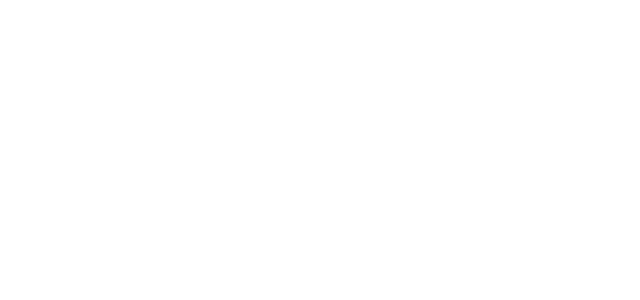
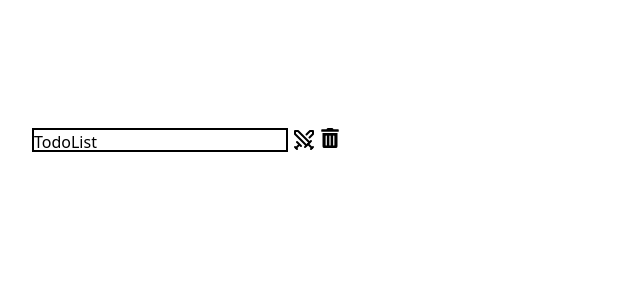
Before and after one commit to takasora1217/yuusha-todo, a React (Vite) app: page / in a window 1280 px wide. Shown: the top 300 px of the page, without its empty margins (0-640 px from the left). Built offline with nearby package versions, Linux system fonts and the light colour scheme.

Commit message:
feat:todoリストのUIを作成

```diff
--- a/package.json
+++ b/package.json
@@ -12,6 +12,7 @@
   "dependencies": {
     "react": "^19.1.0",
     "react-dom": "^19.1.0",
+    "react-icons": "^5.5.0",
     "react-router-dom": "^7.6.0"
   },
   "devDependencies": {
--- /dev/null
+++ b/src/components/TodoList.jsx
@@ -0,0 +1,19 @@
+import React from "react";
+import { LuSwords } from "react-icons/lu";
+import { FaTrashAlt } from "react-icons/fa";
+
+export const TodoList = () => {
+  return (
+    <>
+      <div className="flex space-x-1">
+        <div className="border-solid border-2 border-black w-64 h-6">
+          TodoList
+        </div>
+        <LuSwords className="w-6 h-6" />
+        <FaTrashAlt className="w-5 h-5" />
+      </div>
+    </>
+  );
+};
+
+export default TodoList;
--- a/src/pages/Top.jsx
+++ b/src/pages/Top.jsx
@@ -1,11 +1,13 @@
-import React from 'react'
-
+import { useState } from "react";
+import TodoList from "../components/TodoList";
 
 const Top = () => {
+  const [taskList, setTaskList] = useState(() => {});
   return (
-    <>
-    </>
-  )
-}
+    <div className="flex items-center mt-32 ml-8">
+      <TodoList taskList={taskList} setTaskList={setTaskList} />
+    </div>
+  );
+};
 
-export default Top
+export default Top;
```
Also changed, not shown: 1 other file (tests, documents, lock files or other folders).
